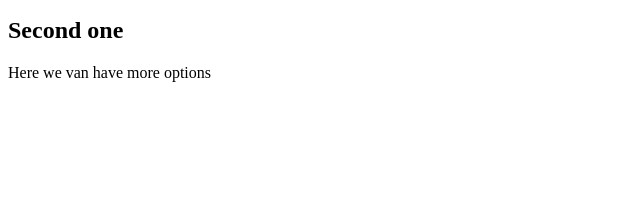
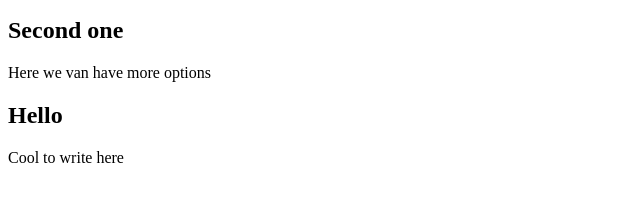
Before and after one commit to Nayanaraykar/Excboilerplate, a plain HTML site: page index.html in a window 1280 px wide. Shown: the part 127-328 px from the top of the page, without its empty margins (0-640 px from the left). Drawn offline with Linux system fonts and the light colour scheme.

Commit message:
Little modified

```diff
--- a/index.html
+++ b/index.html
@@ -8,5 +8,7 @@
     <p>Nice to create html file</p>
     <h2>Second one</h2>
     <p>Here we van have more options</p>
+    <h2>Hello </h2>
+    <p>Cool to write here</p>
 </body>
 </html>
```
